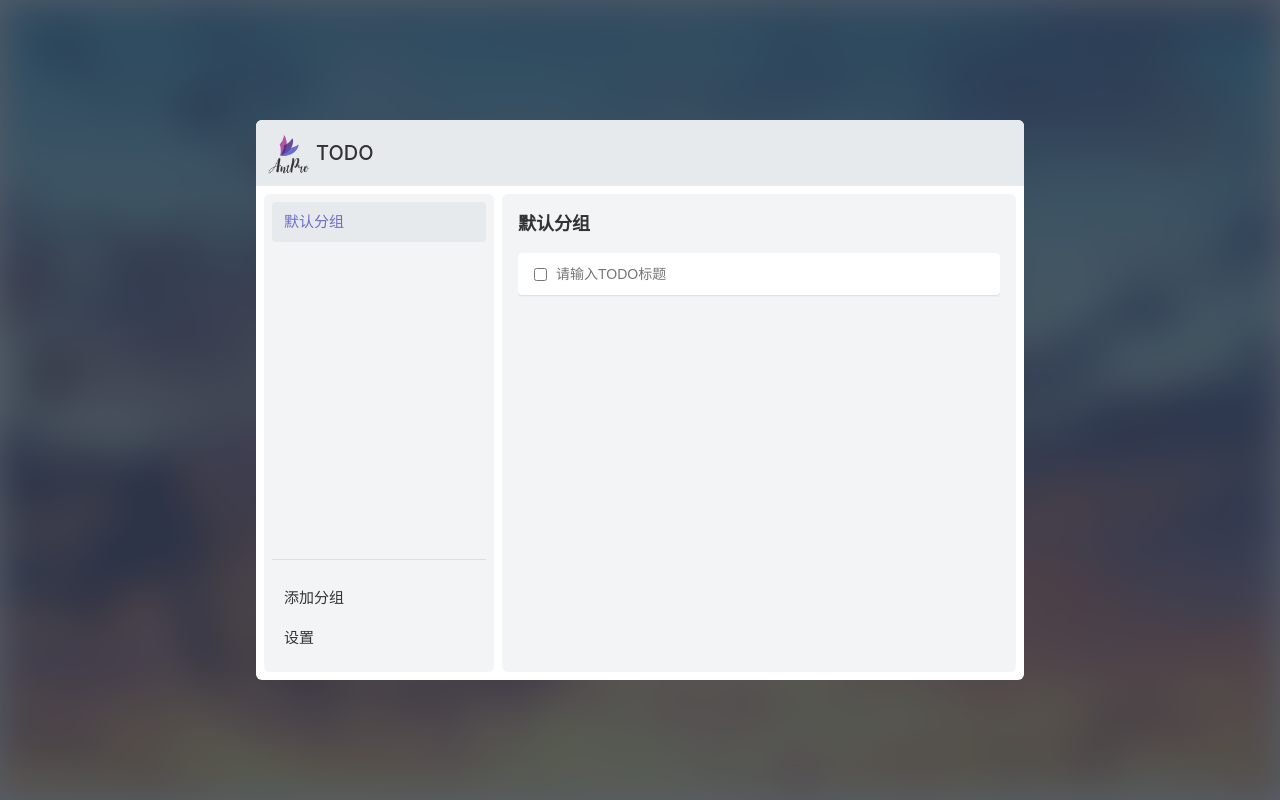
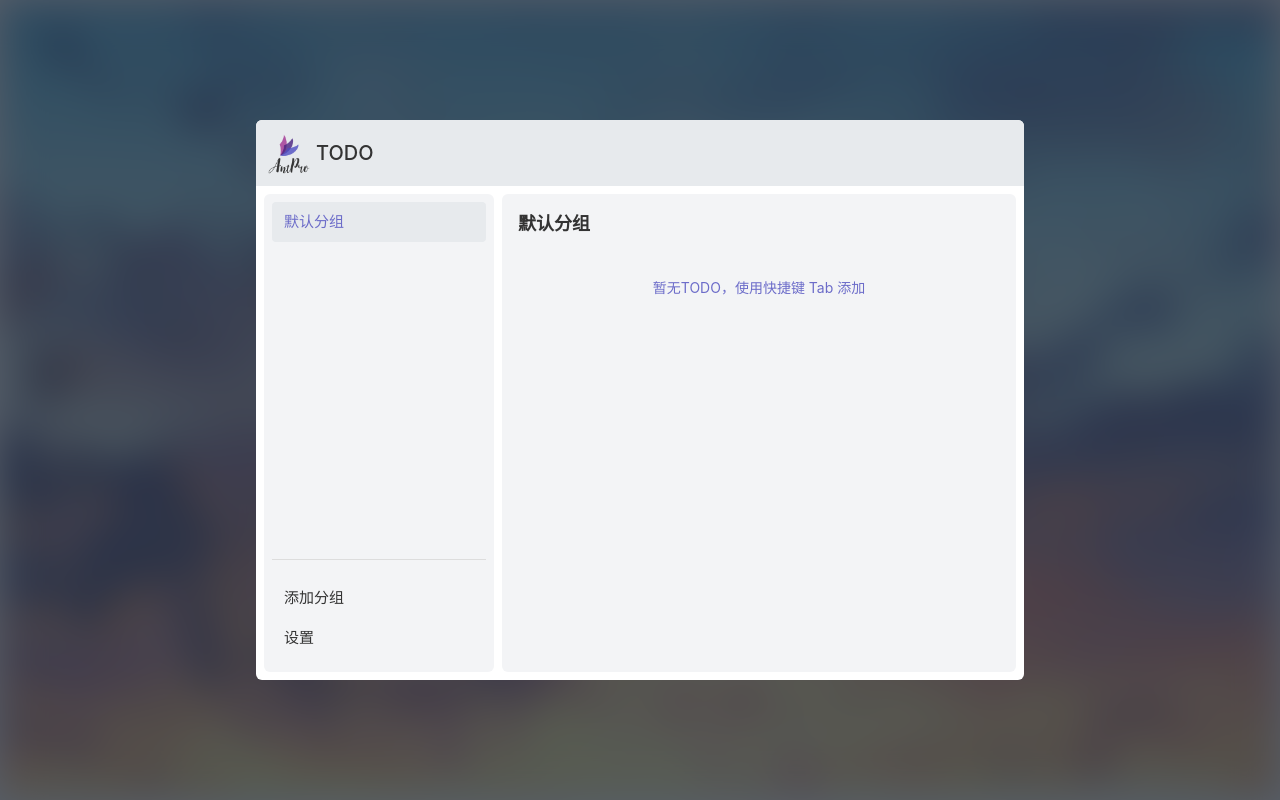
Before and after one commit to Siykt/mp-todo, a Nuxt app: page / in a window 1280 px wide. Built offline with nearby package versions, Linux system fonts and the light colour scheme.

Commit message:
fix: dev

```diff
--- a/components/Todos.vue
+++ b/components/Todos.vue
@@ -27,7 +27,7 @@ const CRON_OPTIONS = [
   },
 ];
 
-const adding = ref(true);
+const adding = ref(false);
 const newTodo = ref<Omit<TodoInfo, 'id' | 'group'>>(cloneDeep(DEFAULT_TODO));
 const addTodo = () => {
   if (newTodo.value.title) {
```
